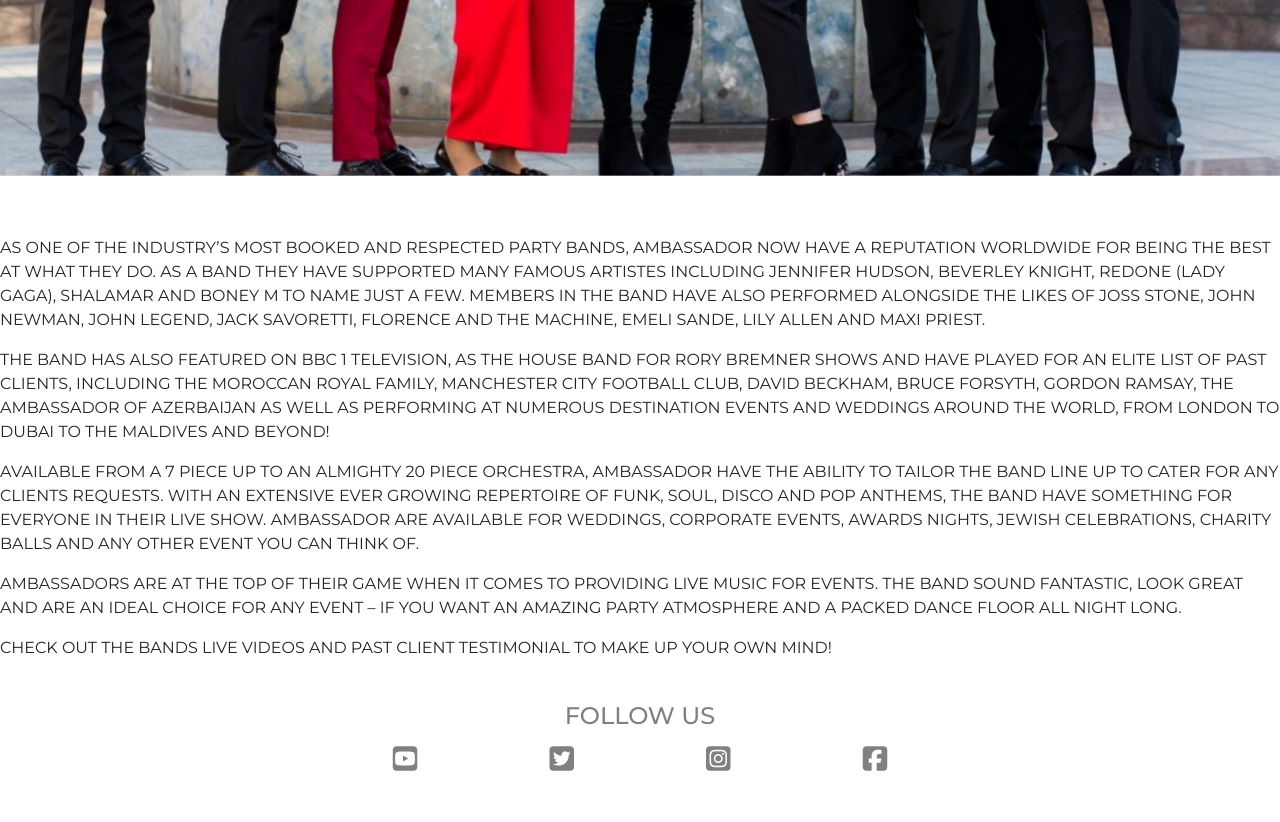
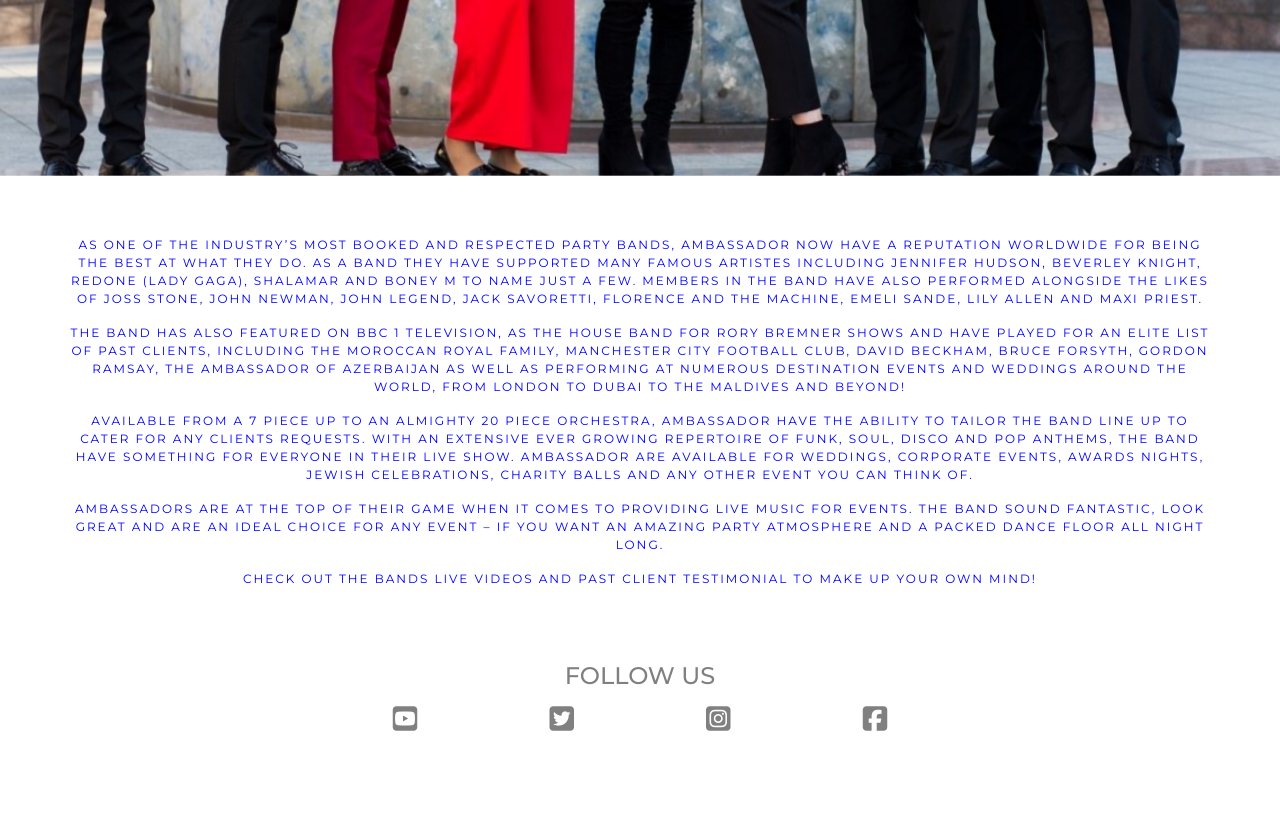
Before and after one commit to Code-Institute-Submissions/function_band, a PHP site: page /about.html in a window 1280 px wide. Shown: the part 564-1386 px from the top of the page. After the commit the page ends 1295 px from the top, so only its background shows below. Run offline with PHP 8.4, Linux system fonts and the light colour scheme; some libraries are stand-ins or nearby versions; some web fonts are replaced.

Commit message:
added style to about section on about page

```diff
--- a/style/css/style.css
+++ b/style/css/style.css
@@ -245,6 +245,45 @@
     }
   }
 
+
+/*----------------------------Main about-----*/
+
+#about {
+    height: 400px;
+    width: 100%;
+    position: relative;
+    overflow: hidden;
+    z-index: 2;
+    padding-right: 5%;
+    padding-left: 5%;
+}
+
+
+#about-header {
+    margin: 0 auto;
+    width: auto;
+    height: 100%;
+    text-align: center;
+    z-index: 1;
+    color: blue;
+    font-size: .75em;
+    letter-spacing: 2px;
+
+}
+
+
+
+
+
+
+
+
+
+
+
+
+
+
 /*----------------------------------Footer-----*/
 
 .social {
```
